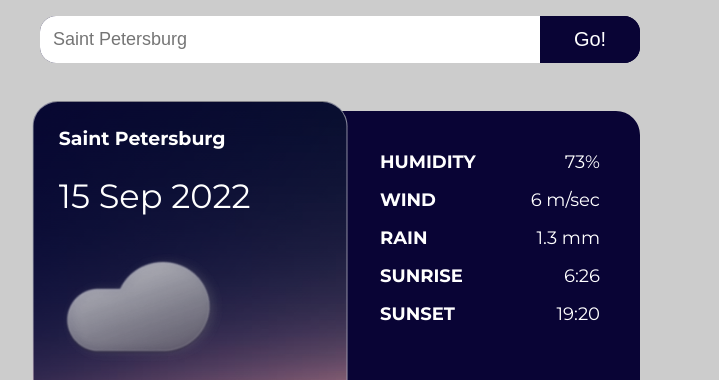
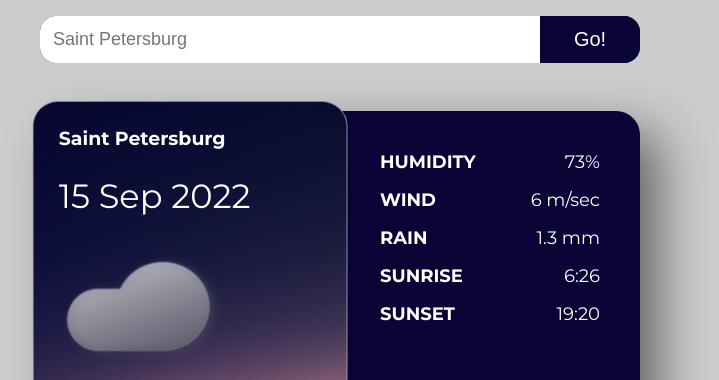
Before and after one commit to Jahonta/weather-app, a plain HTML site: page index.html in a window 1280 px wide. Shown: the part 134-514 px from the top of the page, without its empty margins (300-1019 px from the left). Drawn offline with Linux system fonts and the light colour scheme.

Commit message:
Добавит тень

```diff
--- a/css/style.css
+++ b/css/style.css
@@ -74,6 +74,7 @@ html {
   border-radius: 24px;
   display: grid;
   grid-template-columns: 1fr 1fr;
+  box-shadow: 20px 20px 50px rgba(0, 0, 0, 0.5);
 }
 
 .card__title {
```
